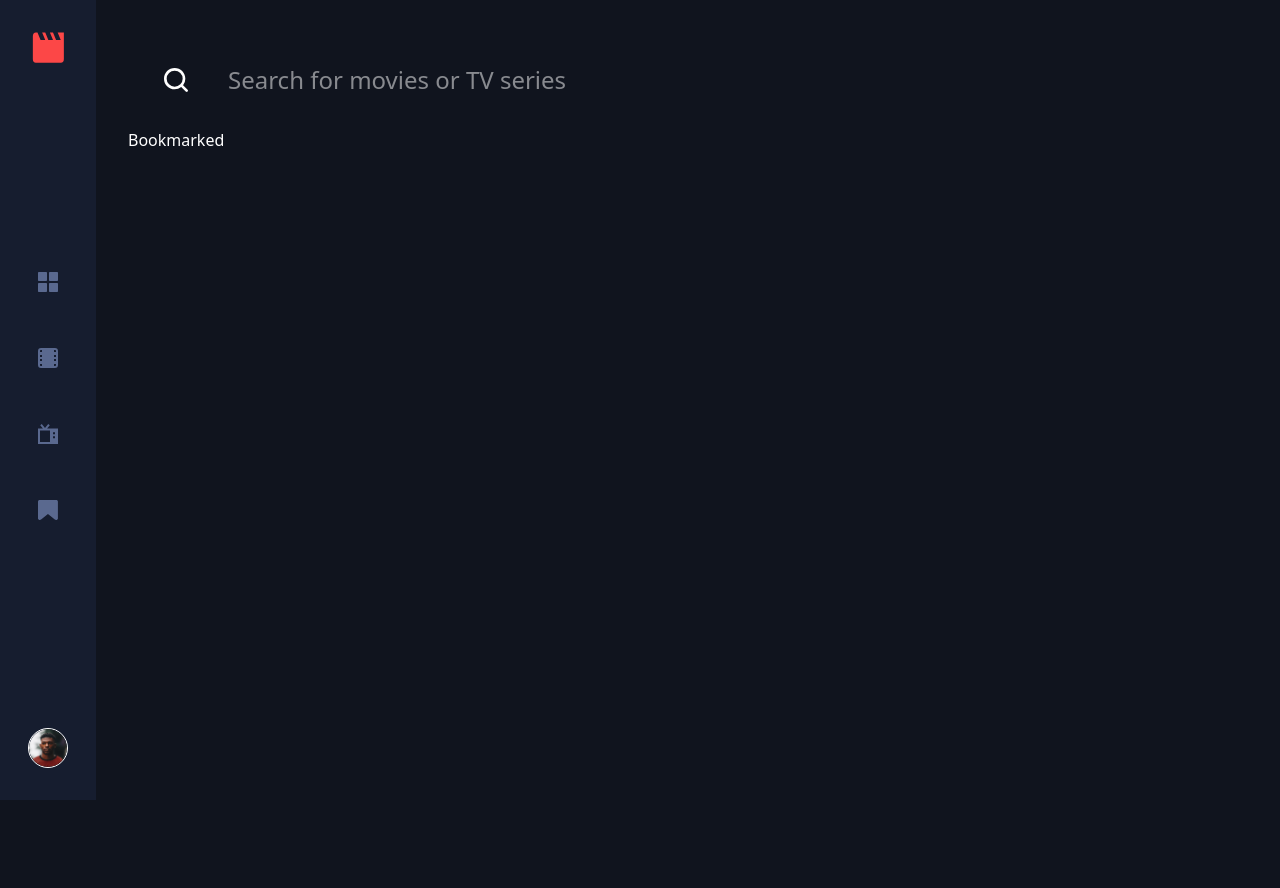
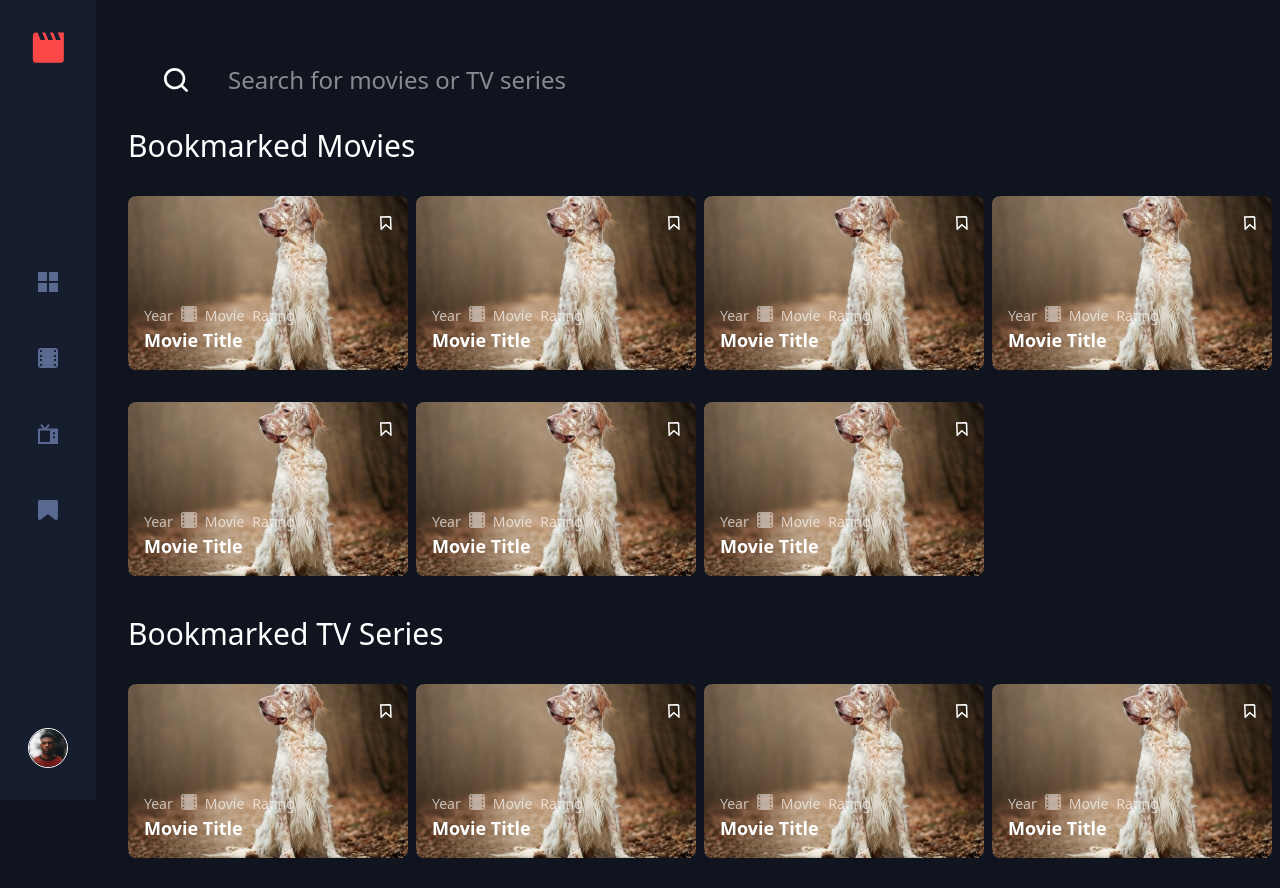
Before and after one commit to eburza/entertainment-web-app, a React (Create React App) app in the folder client/: page /bookmarked in a window 1280 px wide. Shown: the top 888 px of the page. Before the commit the page ends 800 px from the top, so only its background shows below. Built offline with nearby package versions, Linux system fonts and the light colour scheme.

Commit message:
Add base subpages layout

```diff
--- a/client/src/pages/Bookmarked.tsx
+++ b/client/src/pages/Bookmarked.tsx
@@ -1,7 +1,32 @@
+import MediaCard from '../components/shared/MediaCard';
+import imageUrl from '../mockData/assets/thumbnails/dogs/regular/large.jpg';
+
 export default function Bookmarked() {
   return (
-    <div>
-      <h1>Bookmarked</h1>
+    <div className="space-y-10 max-w-[1440px] mx-auto">
+      <div>
+        <h2 className="text-3xl font-light mb-8">Bookmarked Movies</h2>
+        <div className="grid grid-cols-4 gap-8">
+          <MediaCard imageUrl={imageUrl} variant="regular" />
+          <MediaCard imageUrl={imageUrl} variant="regular" />
+          <MediaCard imageUrl={imageUrl} variant="regular" />
+          <MediaCard imageUrl={imageUrl} variant="regular" />
+          <MediaCard imageUrl={imageUrl} variant="regular" />
+          <MediaCard imageUrl={imageUrl} variant="regular" />
+          <MediaCard imageUrl={imageUrl} variant="regular" />
+        </div>
+      </div>
+      <div>
+        <h2 className="text-3xl font-light mb-8">Bookmarked TV Series</h2>
+        <div className="grid grid-cols-4 gap-8">
+          <MediaCard imageUrl={imageUrl} variant="regular" />
+          <MediaCard imageUrl={imageUrl} variant="regular" />
+          <MediaCard imageUrl={imageUrl} variant="regular" />
+          <MediaCard imageUrl={imageUrl} variant="regular" />
+          <MediaCard imageUrl={imageUrl} variant="regular" />
+          <MediaCard imageUrl={imageUrl} variant="regular" />
+        </div>
+      </div>
     </div>
   );
 }
--- a/client/src/pages/Home.tsx
+++ b/client/src/pages/Home.tsx
@@ -1,7 +1,11 @@
+import TrendingSection from '../components/sections/TrendingSection';
+import MediaGrid from '../components/sections/MediaGrid';
+
 export default function Home() {
   return (
-    <div>
-      <h1>Home</h1>
+    <div className="space-y-10 max-w-[1440px] mx-auto">
+      <TrendingSection />
+      <MediaGrid />
     </div>
   );
 }
--- a/client/src/pages/Movies.tsx
+++ b/client/src/pages/Movies.tsx
@@ -1,7 +1,20 @@
+import MediaCard from '../components/shared/MediaCard';
+import imageUrl from '../mockData/assets/thumbnails/dogs/regular/large.jpg';
+
 export default function Movies() {
   return (
     <div>
-      <h1>Movies</h1>
+      <h2 className="text-3xl font-semibold mb-8">Movies</h2>
+      <div className="grid grid-cols-4 gap-8">
+        <MediaCard imageUrl={imageUrl} variant="regular" />
+        <MediaCard imageUrl={imageUrl} variant="regular" />
+        <MediaCard imageUrl={imageUrl} variant="regular" />
+        <MediaCard imageUrl={imageUrl} variant="regular" />
+        <MediaCard imageUrl={imageUrl} variant="regular" />
+        <MediaCard imageUrl={imageUrl} variant="regular" />
+        <MediaCard imageUrl={imageUrl} variant="regular" />
+        <MediaCard imageUrl={imageUrl} variant="regular" />
+      </div>
     </div>
   );
 }
--- a/client/src/pages/TVSeries.tsx
+++ b/client/src/pages/TVSeries.tsx
@@ -1,7 +1,20 @@
+import MediaCard from '../components/shared/MediaCard';
+import imageUrl from '../mockData/assets/thumbnails/dogs/regular/large.jpg';
+
 export default function TVSeries() {
   return (
-    <div>
-      <h1>TV Series</h1>
-    </div>
+    <section>
+      <h2 className="text-3xl font-semibold mb-8">TV Series</h2>
+      <div className="grid grid-cols-4 gap-8">
+        <MediaCard imageUrl={imageUrl} variant="regular" />
+        <MediaCard imageUrl={imageUrl} variant="regular" />
+        <MediaCard imageUrl={imageUrl} variant="regular" />
+        <MediaCard imageUrl={imageUrl} variant="regular" />
+        <MediaCard imageUrl={imageUrl} variant="regular" />
+        <MediaCard imageUrl={imageUrl} variant="regular" />
+        <MediaCard imageUrl={imageUrl} variant="regular" />
+        <MediaCard imageUrl={imageUrl} variant="regular" />
+      </div>
+    </section>
   );
 }
```
